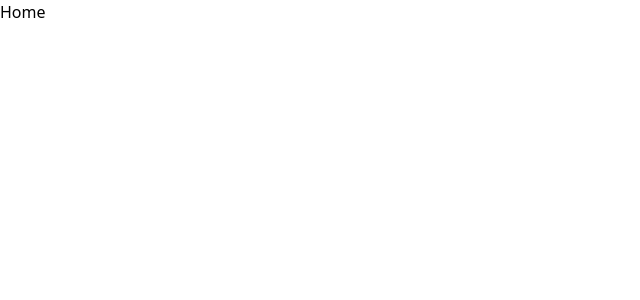
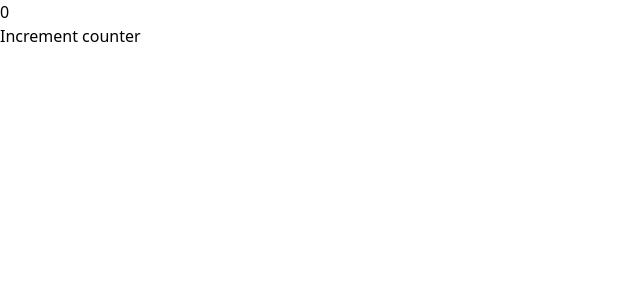
Before and after one commit to aljosabos/chat-app, a React (Vite) app in the folder client/: page / in a window 1280 px wide. Shown: the top 300 px of the page, without its empty margins (0-640 px from the left). Built offline with nearby package versions, Linux system fonts and the light colour scheme.

Commit message:
Add redux

```diff
--- a/client/package.json
+++ b/client/package.json
@@ -12,10 +12,13 @@
     "preview": "vite preview"
   },
   "dependencies": {
+    "@reduxjs/toolkit": "^2.8.2",
     "@tailwindcss/vite": "^4.1.11",
     "react": "^19.1.0",
     "react-dom": "^19.1.0",
+    "react-redux": "^9.2.0",
     "react-router-dom": "^7.7.1",
+    "redux-persist": "^6.0.0",
     "sass": "^1.89.2",
     "tailwindcss": "^4.1.11"
   },
--- /dev/null
+++ b/client/src/features/counter/counterSlice.ts
@@ -0,0 +1,37 @@
+import type { RootState } from "@/store";
+import { createSlice } from "@reduxjs/toolkit";
+import type { PayloadAction } from "@reduxjs/toolkit";
+
+interface CounterState {
+  value: number;
+}
+
+// Define the initial state using that type
+const initialState: CounterState = {
+  value: 0,
+};
+
+export const counterSlice = createSlice({
+  name: "counter",
+  // `createSlice` will infer the state type from the `initialState` argument
+  initialState,
+  reducers: {
+    increment: (state) => {
+      state.value += 1;
+    },
+    decrement: (state) => {
+      state.value -= 1;
+    },
+    // Use the PayloadAction type to declare the contents of `action.payload`
+    incrementByAmount: (state, action: PayloadAction<number>) => {
+      state.value += action.payload;
+    },
+  },
+});
+
+export const { increment, decrement, incrementByAmount } = counterSlice.actions;
+
+// Other code such as selectors can use the imported `RootState` type
+export const selectCount = (state: RootState) => state.counter.value;
+
+export default counterSlice.reducer;
--- /dev/null
+++ b/client/src/hooks/redux.ts
@@ -0,0 +1,6 @@
+import type { AppDispatch, RootState } from "@/store";
+import { useDispatch, useSelector } from "react-redux";
+
+// Use throughout your app instead of plain `useDispatch` and `useSelector`
+export const useAppDispatch = useDispatch.withTypes<AppDispatch>();
+export const useAppSelector = useSelector.withTypes<RootState>();
--- a/client/src/main.tsx
+++ b/client/src/main.tsx
@@ -1,13 +1,19 @@
 import { StrictMode } from "react";
 import { createRoot } from "react-dom/client";
-import { router } from "./routes.ts";
+import { router } from "./routes";
 import "./index.css";
 
 import { RouterProvider } from "react-router-dom";
+import { persistor, store } from "./store.ts";
+import { Provider } from "react-redux";
+import { PersistGate } from "redux-persist/integration/react";
 
 createRoot(document.getElementById("root")!).render(
   <StrictMode>
-      <RouterProvider router={router} />
-
+    <Provider store={store}>
+      <PersistGate loading={null} persistor={persistor}>
+        <RouterProvider router={router} />
+      </PersistGate>
+    </Provider>
   </StrictMode>
 );
--- a/client/src/pages/Home/Home.tsx
+++ b/client/src/pages/Home/Home.tsx
@@ -1,5 +1,13 @@
+import { useAppDispatch, useAppSelector } from "@/hooks/redux";
+import { increment } from "@features/counter/counterSlice";
+
 export const Home = () => {
+  const count = useAppSelector((state) => state.counter?.value);
+  const dispatch = useAppDispatch();
   return (
-    <div>Home</div>
-  )
-}
+    <div>
+      <h1>{count}</h1>
+      <button onClick={() => dispatch(increment())}>Increment counter</button>
+    </div>
+  );
+};
--- /dev/null
+++ b/client/src/store.ts
@@ -0,0 +1,42 @@
+import { configureStore, combineReducers } from "@reduxjs/toolkit";
+import counterReducer from "@/features/counter/counterSlice";
+
+import {
+  persistStore,
+  persistReducer,
+  FLUSH,
+  REHYDRATE,
+  PAUSE,
+  PERSIST,
+  PURGE,
+  REGISTER,
+} from "redux-persist";
+
+import storage from "redux-persist/lib/storage";
+
+const rootReducer = combineReducers({
+  counter: counterReducer,
+});
+
+const persistConfig = {
+  key: "root",
+  storage,
+  whitelist: ["counter"],
+};
+
+const persistedReducer = persistReducer(persistConfig, rootReducer);
+
+export const store = configureStore({
+  reducer: persistedReducer,
+  middleware: (getDefaultMiddleware) =>
+    getDefaultMiddleware({
+      serializableCheck: {
+        ignoredActions: [FLUSH, REHYDRATE, PAUSE, PERSIST, PURGE, REGISTER],
+      },
+    }),
+});
+
+export const persistor = persistStore(store);
+
+export type RootState = ReturnType<typeof store.getState>;
+export type AppDispatch = typeof store.dispatch;
--- a/client/tsconfig.app.json
+++ b/client/tsconfig.app.json
@@ -26,6 +26,7 @@
     "paths": {
       "@icons/*": ["images/icons/*"],
       "@pages/*": ["src/pages/*"],
+      "@features/*": ["src/features/*"],
       "@/*": ["src/*"]
     }
   },
```
Also changed, not shown: 1 other file (tests, documents, lock files or other folders).
